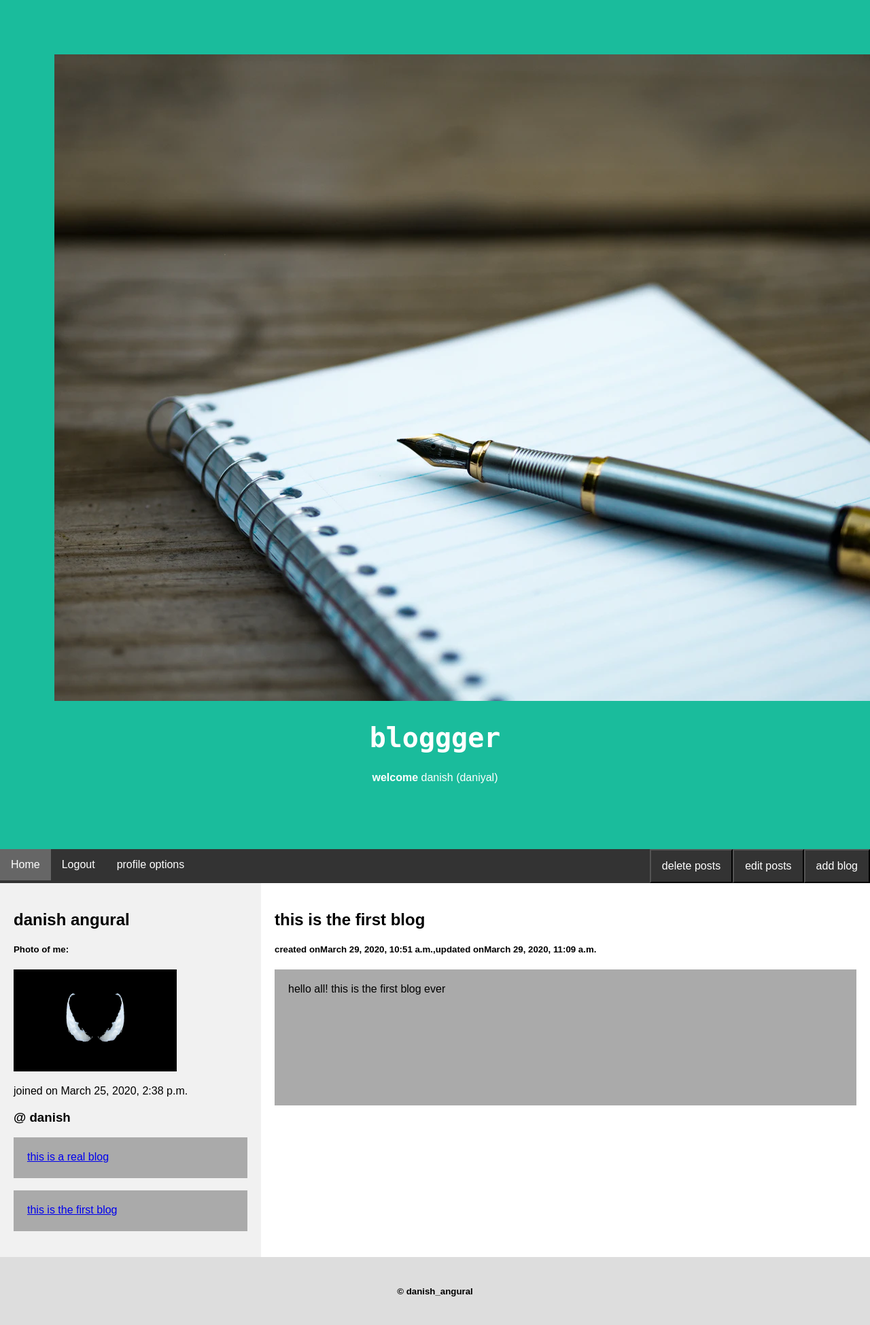
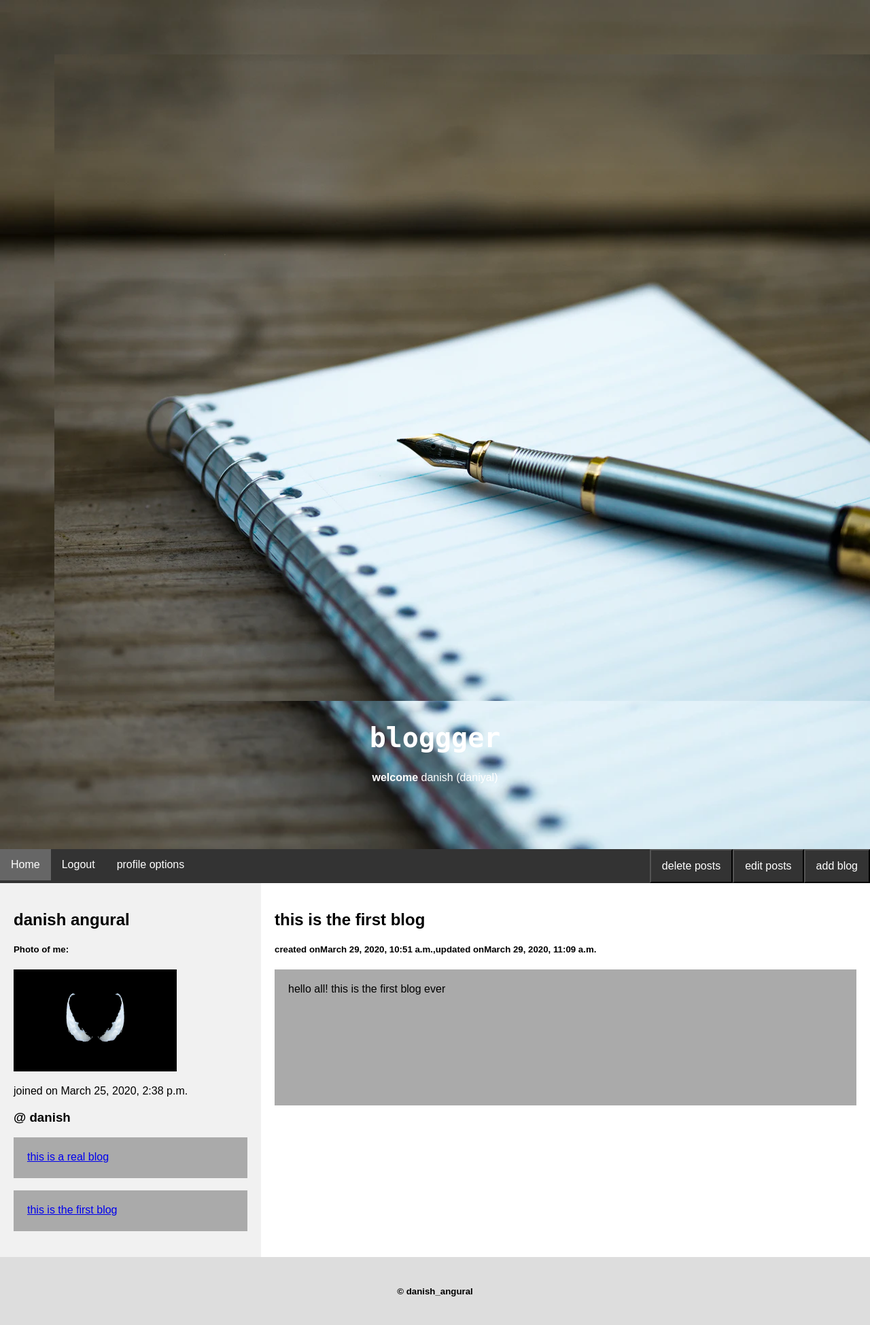
Before and after one commit to danish-angural/blogger, a Django app: page /image_upload in a window 1280 px wide; the page is wider, and only the part inside the window is pictured. Shown: that part at 68% size. Run offline with Django 3.2, Linux system fonts and the light colour scheme; a user stored in the database is signed in; data comes from the database, SQL or seed files in the repository.

Commit message:
Update personal.html

```diff
--- a/mysite/blog/templates/personal.html
+++ b/mysite/blog/templates/personal.html
@@ -152,6 +152,9 @@ body {
   text-align: center;
   background: #1abc9c;
   color: white;
+  background-image: url('background.webp');
+  background-repeat: no-repeat;
+  background-size: cover;
 }
 .container {
   padding: 16px;
```
